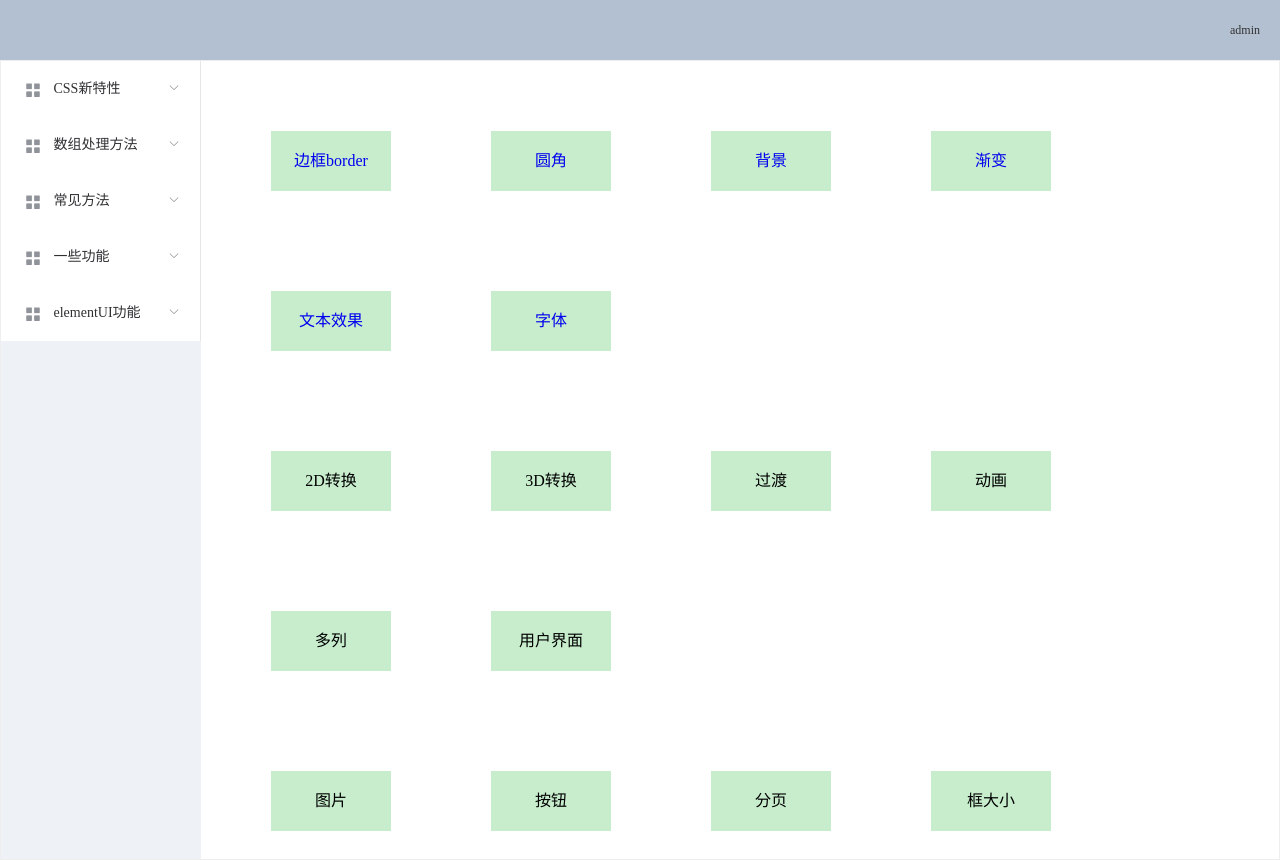
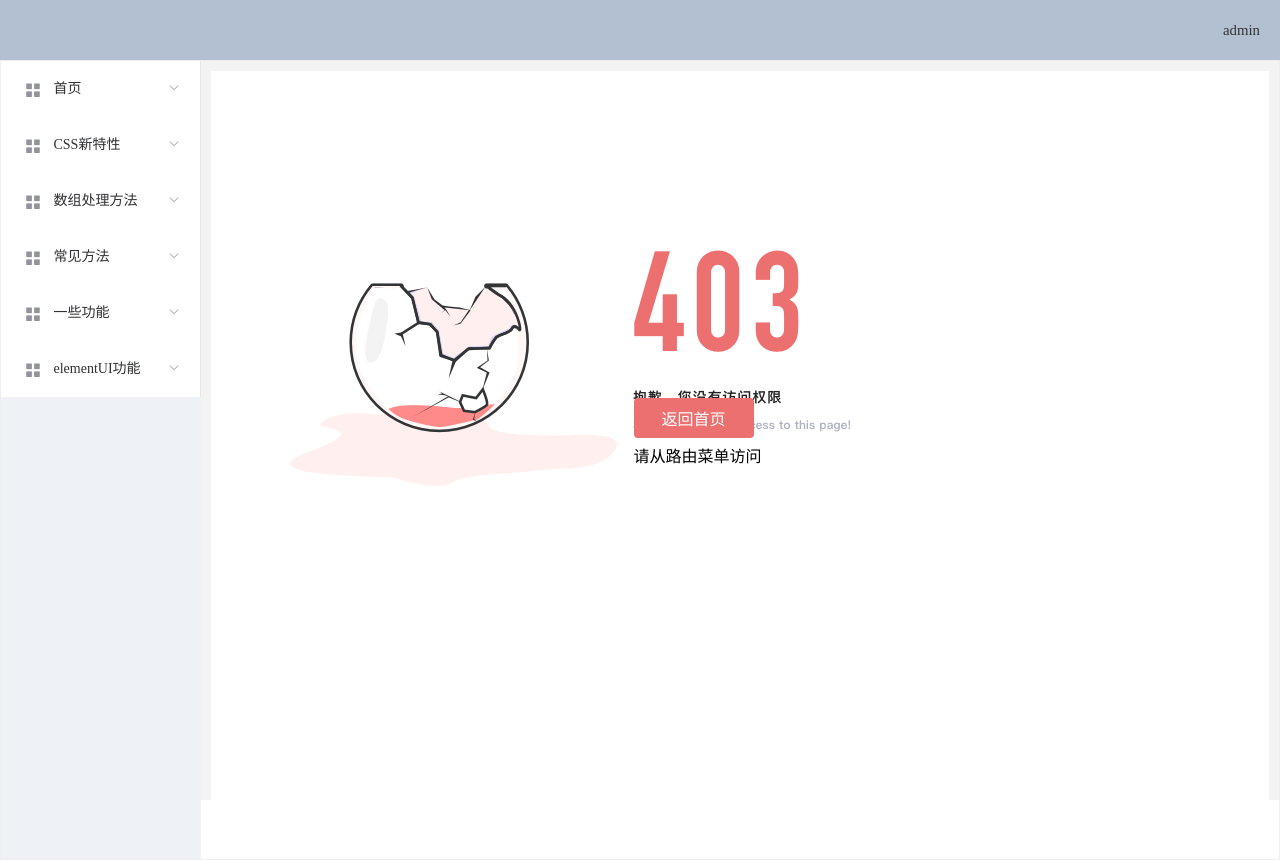
Before and after one commit to Kuka-ze/css3, a Vue app: page / in a window 1280 px wide. Before the commit this address led to /#/HelloWorld. Built offline with nearby package versions, Linux system fonts and the light colour scheme; what vue-photo-preview would draw is missing.

Commit message:
配置新的errerPage

```diff
--- a/public/index.html
+++ b/public/index.html
@@ -7,8 +7,22 @@
   <meta name="viewport" content="width=device-width,initial-scale=1.0">
   <!-- <link rel="icon" href="<%= BASE_URL %>f1.svg"> -->
   <link rel="shortcut icon" href="./f1.png" type="image/x-icon">
-  <title><%= htmlWebpackPlugin.options.title %></title>
+  <!-- <title><%= htmlWebpackPlugin.options.title %></title> -->
+  <title>VUE-DEMO</title>
+
 </head>
+<script>
+  function calculate() {
+    var html = document.getElementsByTagName('html')[0];
+    var clientHeight = document.body.clientHeight;
+    var fontSize = (clientHeight * 100) / 1080;
+    html.style.fontSize = fontSize + 'px';
+  }
+  window.onload = function () {
+    calculate();
+    window.addEventListener('resize', calculate);
+  };
+</script>
 
 <body>
   <noscript>
--- a/src/App.vue
+++ b/src/App.vue
@@ -1,6 +1,6 @@
 <template>
   <div id="app">
-    <router-view></router-view>
+    <router-view/>
   </div>
 </template>
 
@@ -17,5 +17,6 @@ export default {
 * {
   margin: 0;
   padding: 0;
+  font-size: 0.2rem;
 }
 </style>
--- a/src/components/404.vue
+++ b/src/components/404.vue
@@ -1,12 +1,76 @@
 <template>
   <div>
-
+    <div class="flex">
+      <div class="bg-div">
+        <img src="../assets/403.png" />
+      </div>
+      <div class="btn-div">
+        <button class="btn-oa" @click="toOA">返回首页</button>
+        <P class="btn-p">请从路由菜单访问</P>
+      </div>
+    </div>
   </div>
 </template>
 
 <script>
-export default {};
+export default {
+  name: "",
+  data() {
+    return {};
+  },
+  methods: {
+    toOA() {
+      this.$router.push("/indexPage");
+    }
+  }
+};
 </script>
 
-<style>
+	<style type="text/css">
+* {
+  margin: 0;
+  padding: 0;
+}
+body {
+  background-color: #ffffff;
+}
+.bg-div {
+  width: 700px;
+  height: 300px;
+  position: absolute;
+  left: 50%;
+  top: 50%;
+  margin-left: -350px;
+  margin-top: -150px;
+}
+.flex {
+  width: 100vw;
+  height: 100vh;
+  display: flex;
+  justify-content: center;
+  align-items: center;
+}
+.btn-div {
+  width: 14vw;
+  height: 100px;
+  position: absolute;
+  left: 56.5%;
+  top: 56%;
+  margin-left: -7vw;
+  margin-top: -50px;
+}
+.btn-oa {
+  width: 120px;
+  height: 40px;
+  color: #ffffff;
+  background: rgb(236, 112, 112);
+  border-radius: 4px;
+  border: none;
+  font-size: 16px;
+  cursor: pointer;
+}
+.btn-p {
+  font-size: 16px;
+  margin-top: 5px;
+}
 </style>
--- a/src/components/HomePage.vue
+++ b/src/components/HomePage.vue
@@ -20,7 +20,7 @@
         </el-aside>
 
         <el-container>
-          <el-main>
+          <el-main style="margin:10px;background:#ffffff;">
             <keep-alive>
               <router-view />
             </keep-alive>
@@ -70,6 +70,7 @@ export default {
   /* width: 100vw;
   height: 100vh; */
   height: 100vh;
+  background: #f3f3f3;
 }
 .el-header {
   background-color: #b3c0d1;
--- a/src/mock/routeList.js
+++ b/src/mock/routeList.js
@@ -1,4 +1,13 @@
 const routeList = [
+    {
+        name:'首页',
+        id:'000',
+        children:[{
+            id:'999',
+            name:'工作台',
+            path: "indexPage"
+        }]
+    },
     {
         name: 'CSS新特性',
         id: '001',
--- /dev/null
+++ b/src/pages/views/indexPage.vue
@@ -0,0 +1,20 @@
+<template>
+  <div>
+      {{ msg }}
+ </div>
+</template>
+
+<script>
+export default {
+  name: "indexPage",
+  data() {
+    return {
+      msg: "indexPage"
+    };
+  }
+};
+</script>
+
+<style>
+
+</style>
--- a/src/pages/views/tablePage.vue
+++ b/src/pages/views/tablePage.vue
@@ -2,7 +2,7 @@
   <div>
     <h1>element 里面table相关</h1>
     <div style="width:50vw">
-      <el-table :data="tableData" style="width: 100%">
+      <el-table :data="tableData" style="width: 100%" @cell-click="handle">
         <el-table-column prop="date" label="日期" width="180"></el-table-column>
         <el-table-column prop="name" label="姓名" width="180"></el-table-column>
         <el-table-column prop="address" label="地址"></el-table-column>
@@ -52,6 +52,12 @@ export default {
         arr.push(item);
       });
       return arr.join(",");
+    },
+    handle(row, column, event, cell) {
+      console.log(row);
+      console.log(column);
+      console.log(event);
+      console.log(cell);
     }
   },
   created() {
--- a/src/route/index.js
+++ b/src/route/index.js
@@ -7,7 +7,8 @@ const HelloWorld = () => import('../components/HelloWorld.vue');
 Vue.use(VueRouter)
 
 export default new VueRouter({
-  routes: [{
+  routes: [
+    {
       path: '/',
       component: HomePage,
       redirect: '/HelloWorld',
@@ -18,6 +19,14 @@ export default new VueRouter({
           component: HelloWorld,
           meta: {
             title: 'HelloWorld'
+          }
+        },
+        {
+          path: 'indexPage',
+          name: 'indexPage',
+          component: () => import('../pages/views/indexPage.vue'),
+          meta: {
+            title: '工作台'
           }
         },
         {
@@ -108,7 +117,20 @@ export default new VueRouter({
           name: 'Cascader',
           component: () => import('../pages/views/Cascader.vue')
         },
+        {
+          path: '*',
+          name: 'error',
+          component: () => import('../components/404.vue'),
+          meta: {
+            title: '页面没找到'
+          }
+        },
       ]
     },
   ]
 })
+
+const originalPush = VueRouter.prototype.push
+VueRouter.prototype.push = function push(location) {
+  return originalPush.call(this, location).catch(err => err)
+}
```
Also changed, not shown: src/assets/403.png (added), 1 other file (tests, documents, lock files or other folders). Lines whose indentation alone changed are shown as unchanged.
